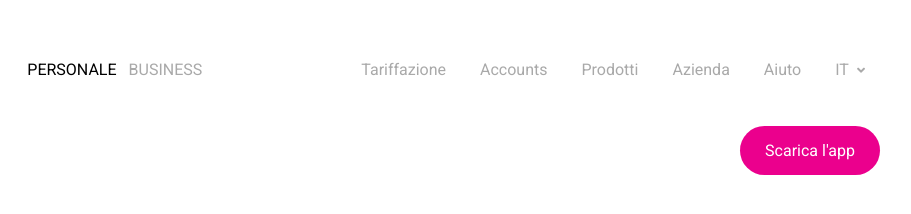
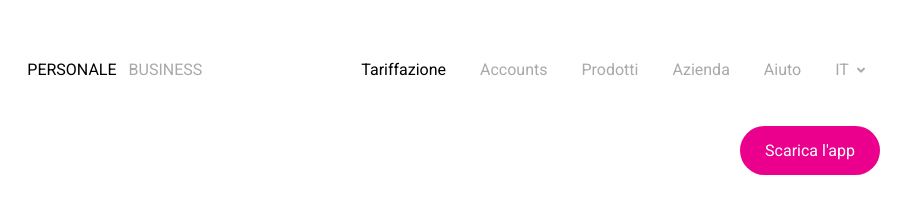
Before and after one commit to MatteoPetracci/js-html-css-revolut, a plain HTML site: page index.html in a window 1280 px wide. In both pictures the pointer is over the link "Tariffazione". Shown: the full height of the page, 242-1153 px from the left. Drawn offline with nearby package versions, Linux system fonts and the light colour scheme.

Commit message:
modifica su color li finito

```diff
--- a/css/style.css
+++ b/css/style.css
@@ -111,6 +111,10 @@ a:hover #arrow {
   line-height: 50px;
 }
 
+.flex_item_2 ul li:hover a {
+  color: black;
+}
+
 .dropdown_product {
   width: 300px;
   right: -100px;
```
